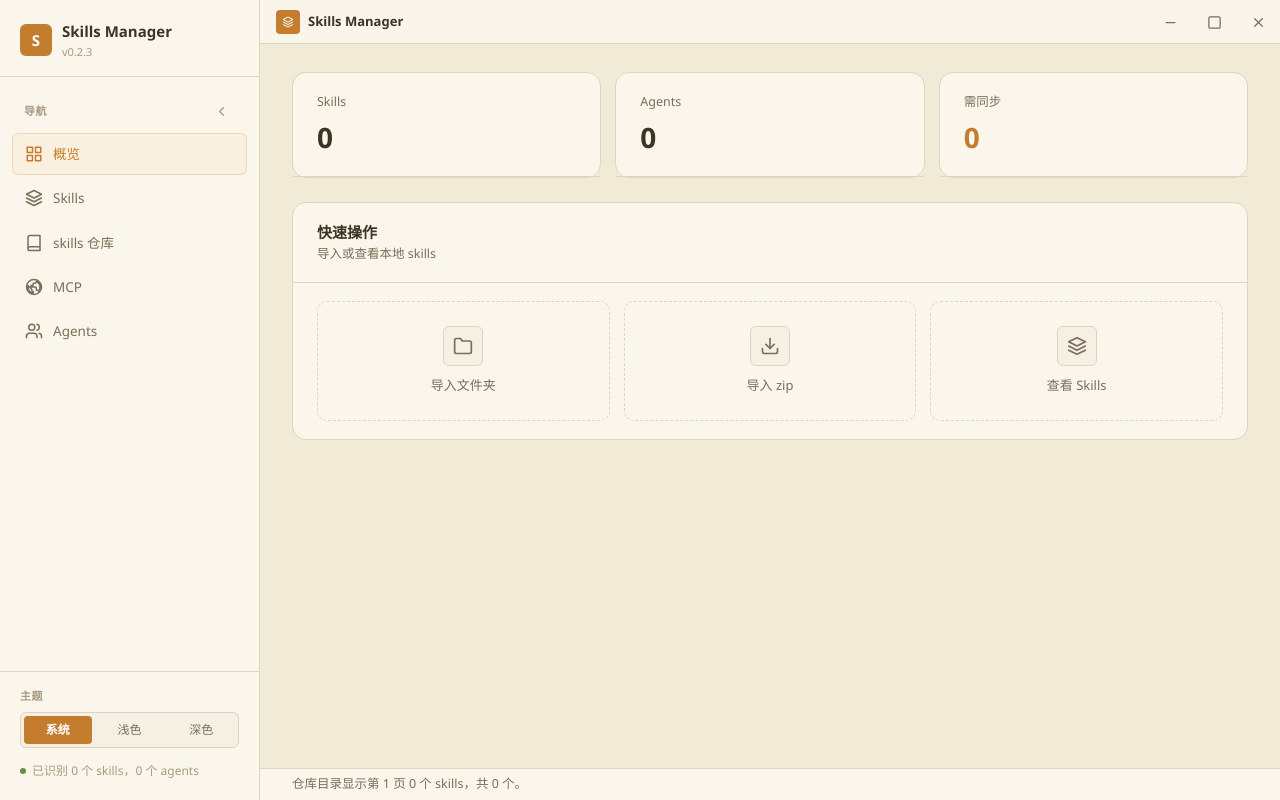
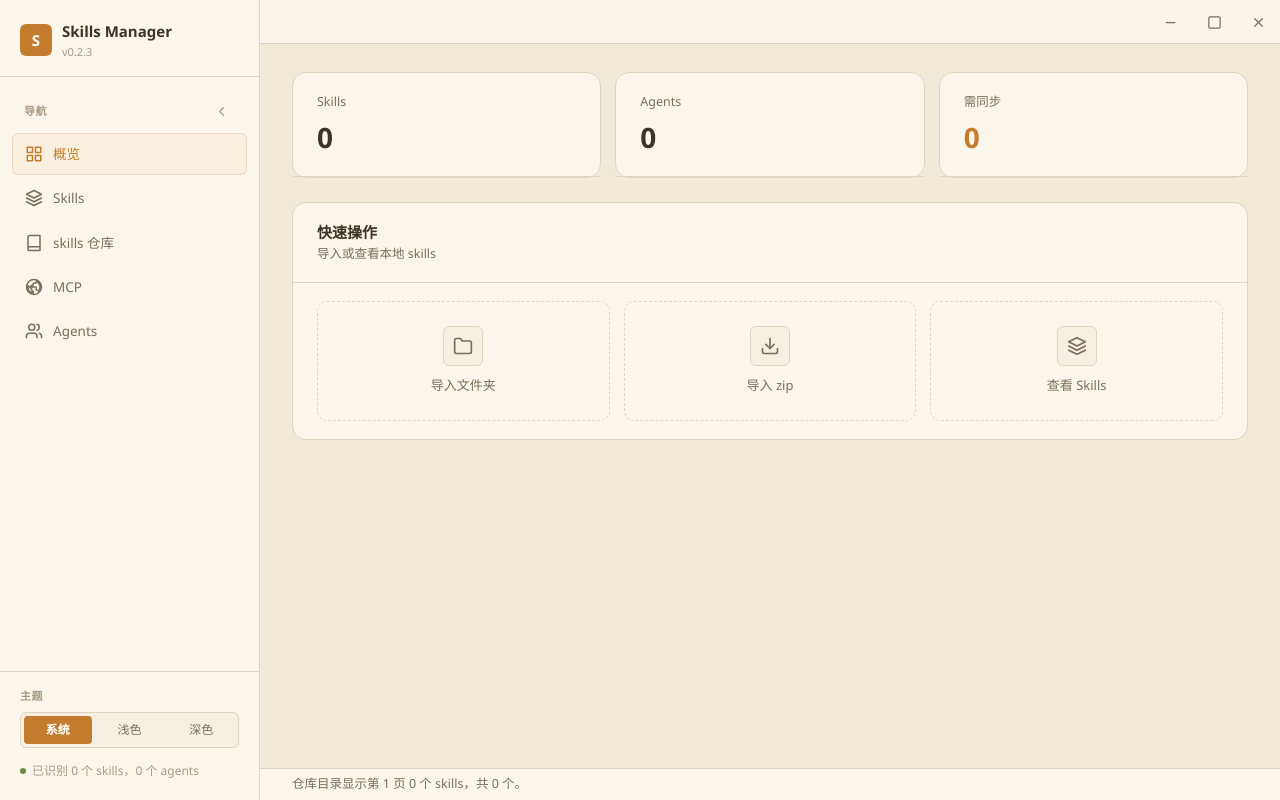
Before and after one commit to mimoxh/skills_manager, a React (Vite) app: page / in a window 1280 px wide. Built offline with nearby package versions, Linux system fonts and the light colour scheme.

Commit message:
feat: 移除主页面标题栏的图标和标题文字，仅保留窗口控制按钮

```diff
--- a/src/components/layout/Titlebar.tsx
+++ b/src/components/layout/Titlebar.tsx
@@ -30,16 +30,7 @@ export function Titlebar() {
 
   return (
     <div className="titlebar" onMouseDown={startDrag} onDoubleClick={toggleMaximize}>
-      <div className="titlebar-logo">
-        <div className="titlebar-logo-icon">
-          <svg viewBox="0 0 24 24">
-            <polygon points="12 2 2 7 12 12 22 7 12 2" />
-            <polyline points="2 17 12 22 22 17" />
-            <polyline points="2 12 12 17 22 12" />
-          </svg>
-        </div>
-        <span className="titlebar-text">Skills Manager</span>
-      </div>
+      <div className="titlebar-logo" />
       <div className="titlebar-spacer" />
       <div onMouseDown={(e) => e.stopPropagation()} onDoubleClick={(e) => e.stopPropagation()} style={{ display: "flex", height: "100%" }}>
         <button className="titlebar-btn" onClick={() => appWindow()?.minimize()} title="最小化" type="button">
```
Also changed, not shown: .mimocode/plans/1782837226286-brave-river.md (added), 1 other file (tests, documents, lock files or other folders).
